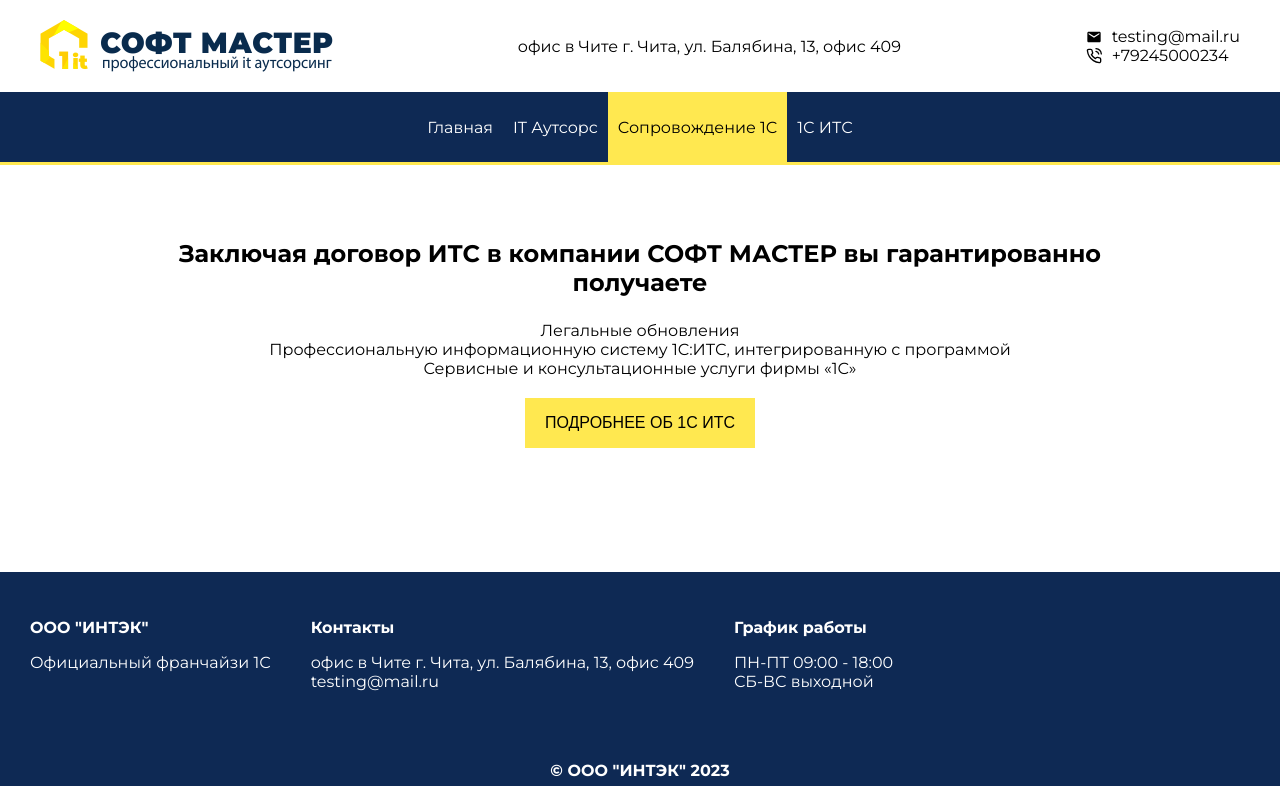
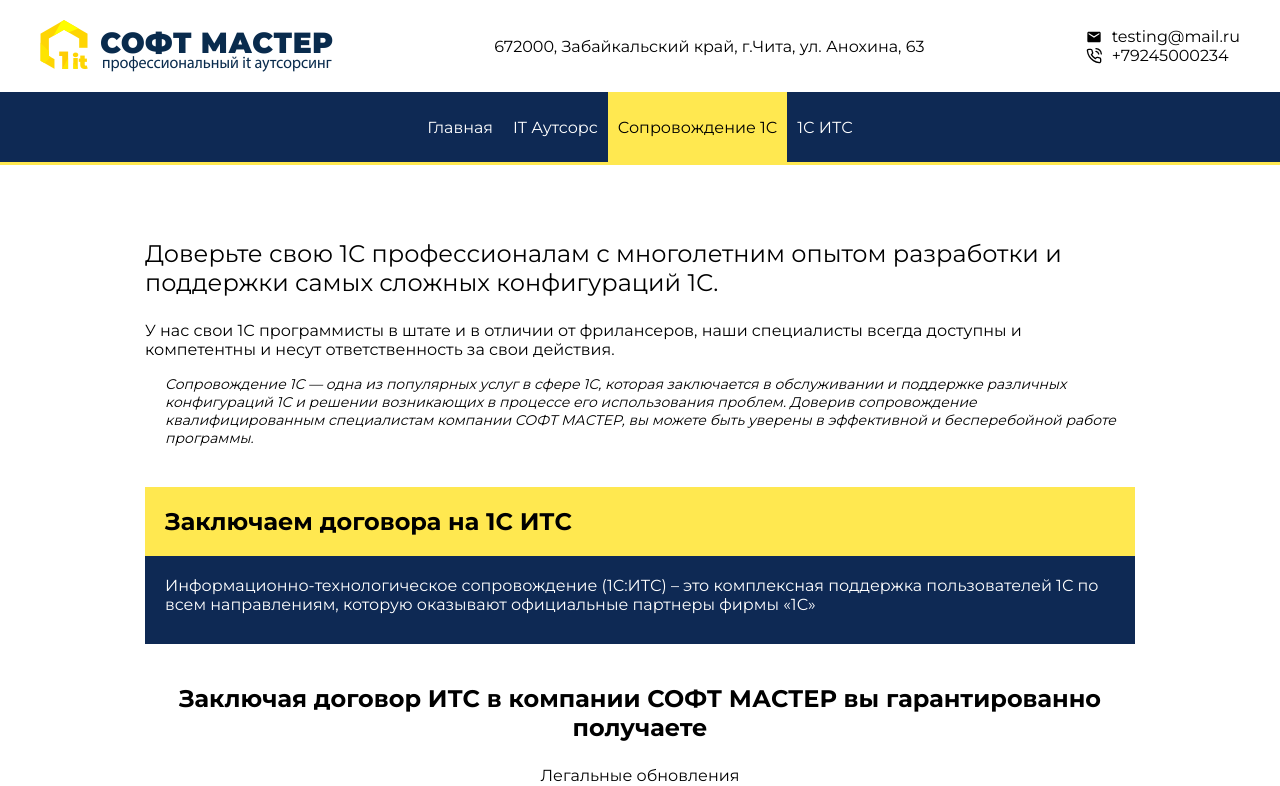
Before and after one commit to EgorBokov/intek, a Next.js app: page /accompaniment in a window 1280 px wide. Shown: the top 786 px of the page. Built offline with nearby package versions, Linux system fonts and the light colour scheme.

Commit message:
добавление разнообразия на страницы лендинга

```diff
--- /dev/null
+++ b/src/components/features/DoubleTitleContainter/DoubleTitleContainer.module.scss
@@ -0,0 +1,17 @@
+@import '@/styles/globals.scss';
+@import '@/styles/mixins';
+
+.contractsInfo {
+  div:first-of-type {
+    @include box-container($base-yellow);
+    font-size: 24px;
+    font-weight: 600;
+    padding-bottom: 20px;
+  }
+
+  div:last-of-type {
+    @include box-container($sub-color);
+    font-size: 16px;
+    color: $white;
+  }
+}
--- /dev/null
+++ b/src/components/features/DoubleTitleContainter/DoubleTitleContainer.tsx
@@ -0,0 +1,21 @@
+import { PropsWithChildren } from 'react';
+import cn from 'classnames';
+
+import styles from './DoubleTitleContainer.module.scss';
+
+type DoubleTitleContainer = {
+    className?: string;
+} & Omit<PropsWithChildren, 'children'>
+
+export const DoubleTitleContainer = ({ className }: DoubleTitleContainer) => {
+    return (
+        <div className={cn(styles.contractsInfo, className)}>
+            <div>
+                Заключаем договора на 1С ИТС
+            </div>
+            <div>
+                Информационно-технологическое сопровождение (1С:ИТС) – это комплексная поддержка пользователей 1С по всем направлениям, которую оказывают официальные партнеры фирмы «1С»
+            </div>
+        </div>
+    );
+};
--- a/src/components/features/ProductPresentation/index.tsx
+++ b/src/components/features/ProductPresentation/index.tsx
@@ -10,7 +10,7 @@
     return (
         <div className={styles.container}>
             <div className={styles.headerWrapper}>
-                <Image src={'/img/1c.png'} width={230} height={100} alt="1С Логотип" />
+                <Image src={'/img/1c.png'} width={230} height={100} alt="1С Логотип" priority />
                 <div className={styles.titles}>
                     <div className={styles.titleWrapper}>
                         Продажа, сопровождение и доработка 1С
--- a/src/pages/1c-its/index.tsx
+++ b/src/pages/1c-its/index.tsx
@@ -25,7 +25,7 @@
                     <li>Вы будете сдавать отчетность в корректных формах. Наши сервис-инженеры отслеживают выпуск обновлений и дистанционно устанавливают их.</li>
                 </ul>
                 <div className={styles.controlSoftContainer}>
-                    <Image src={'/img/1c.png'} width={230} height={100} alt="1С Логотип" />
+                    <Image src={'/img/1c.png'} width={230} height={100} alt="1С Логотип" className={styles.image} />
                     <div className={styles.controlSoft}>
                        Возьмем Вашу 1С на сопровождение
                     </div>
--- a/src/pages/1c-its/styles.module.scss
+++ b/src/pages/1c-its/styles.module.scss
@@ -69,6 +69,10 @@
   }
 }
 
+.image {
+  margin-bottom: 20px;
+}
+
 .textInfoContainer {
   font-size: 15px;
   text-align: center;
--- a/src/pages/accompaniment/index.tsx
+++ b/src/pages/accompaniment/index.tsx
@@ -1,7 +1,7 @@
 import Head from 'next/head';
 import { Button } from '@/components/UI/Button/Button';
 import styles from './styles.module.scss';
-import Link from 'next/link';
+import { DoubleTitleContainer } from '@/components/features/DoubleTitleContainter/DoubleTitleContainer';
 import { Routes } from '@/shared/routes';
 import { useRouter } from 'next/router';
 
@@ -16,7 +16,18 @@
                 <title>Сопровождение 1С</title>
             </Head>
             <div>
-                <div>
+                <div className={styles.titleContainer}>
+                    <h3 className={styles.title}>Доверьте свою 1С профессионалам с многолетним опытом разработки и поддержки самых сложных конфигураций 1С.</h3>
+                    <p>У нас свои 1С программисты в штате и в отличии от фрилансеров, наши специалисты всегда доступны и компетентны и несут ответственность за свои действия.</p>
+                    <p className={styles.quote}>
+                        Сопровождение 1С — одна из популярных услуг в сфере 1С,
+                        которая заключается в обслуживании и поддержке различных конфигураций 1С и решении возникающих в процессе его использования проблем.
+                        Доверив сопровождение квалифицированным специалистам компании СОФТ МАСТЕР,
+                        вы можете быть уверены в эффективной и бесперебойной работе программы.
+                    </p>
+                </div>
+                <DoubleTitleContainer />
+                <div className={styles.mainContainer}>
                     <h3 className={styles.infoTitle}>Заключая договор ИТС в компании СОФТ МАСТЕР вы гарантированно получаете</h3>
                     <div className={styles.subInfo}>
                         <p>Легальные обновления</p>
--- a/src/pages/accompaniment/styles.module.scss
+++ b/src/pages/accompaniment/styles.module.scss
@@ -4,6 +4,21 @@
 .infoTitle {
   @include title(24px);
   text-align: center;
+}
+
+.title {
+  font-size: 24px;
+  font-weight: 500;
+}
+
+.titleContainer {
+  margin-bottom: 40px;
+}
+
+.quote {
+  padding-left: 20px;
+  font-style: italic;
+  font-size: 14px;
 }
 
 .subInfo {
@@ -13,6 +28,10 @@
   }
 }
 
+.mainContainer {
+  margin-top: 40px;
+}
+
 .buttonContainer {
   display: flex;
   justify-content: center;
--- a/src/shared/utils/ContactInfo.ts
+++ b/src/shared/utils/ContactInfo.ts
@@ -1,5 +1,5 @@
 export const ContactInfo = {
-    locationAddress: 'офис в Чите г. Чита, ул. Балябина, 13, офис 409',
+    locationAddress: '672000, Забайкальский край, г.Чита, ул. Анохина, 63',
     phone: '+79245000234',
     email: 'testing@mail.ru',
 };
--- a/src/styles/globals.scss
+++ b/src/styles/globals.scss
@@ -1,6 +1,7 @@
 $base-color: #1f5dc1;
 $sub-color: #0e2954;
 $light-gray: #cadaf5;
+$pale-gray: #e6eaed;
 $base-yellow: #ffe850;
 $deep-yellow: #fae731;
 $white: #ffffff;
```
Also changed, not shown: src/components/features/ProductPresentation/styles.module.scss (+18 -2 lines).
